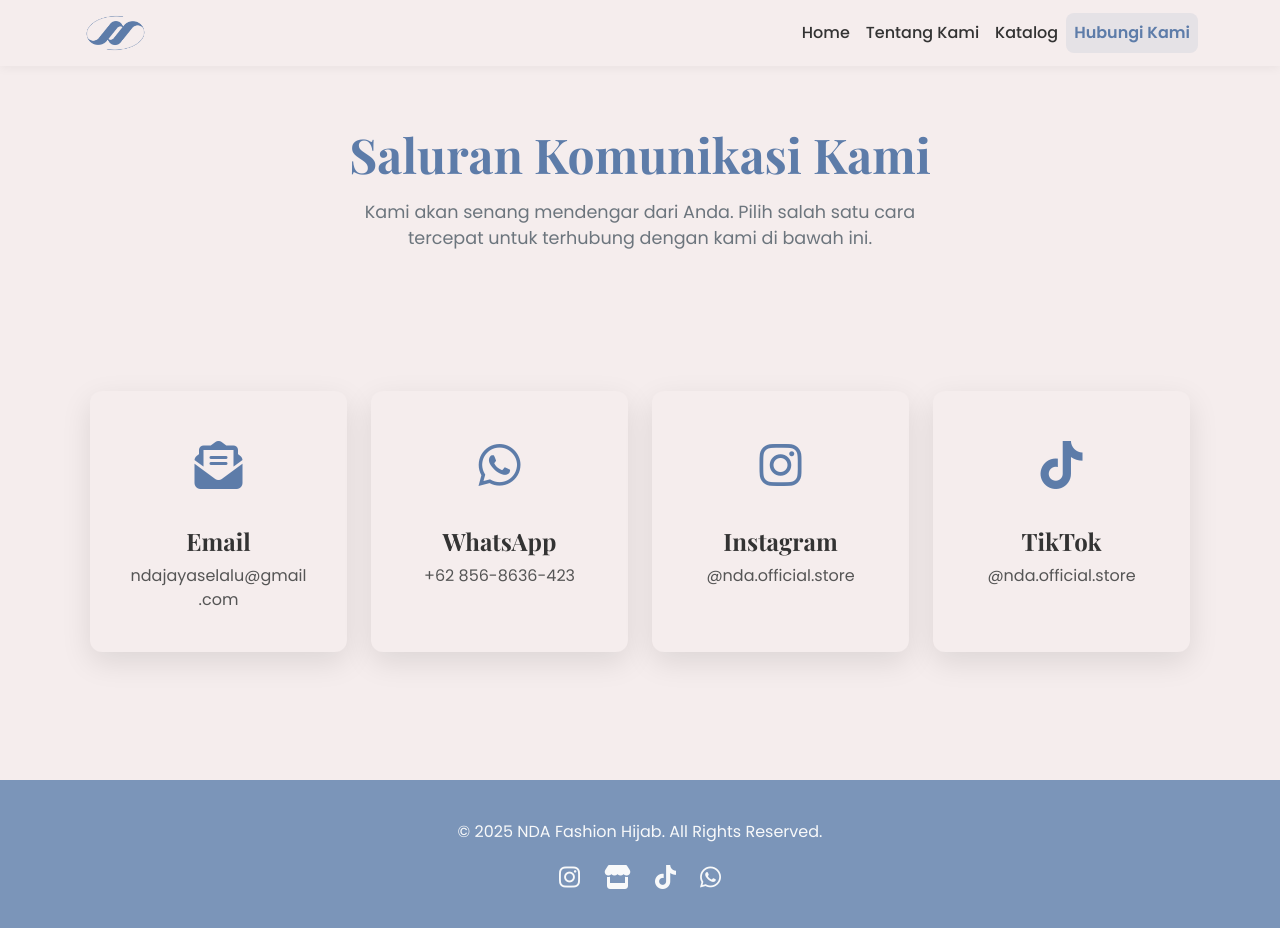
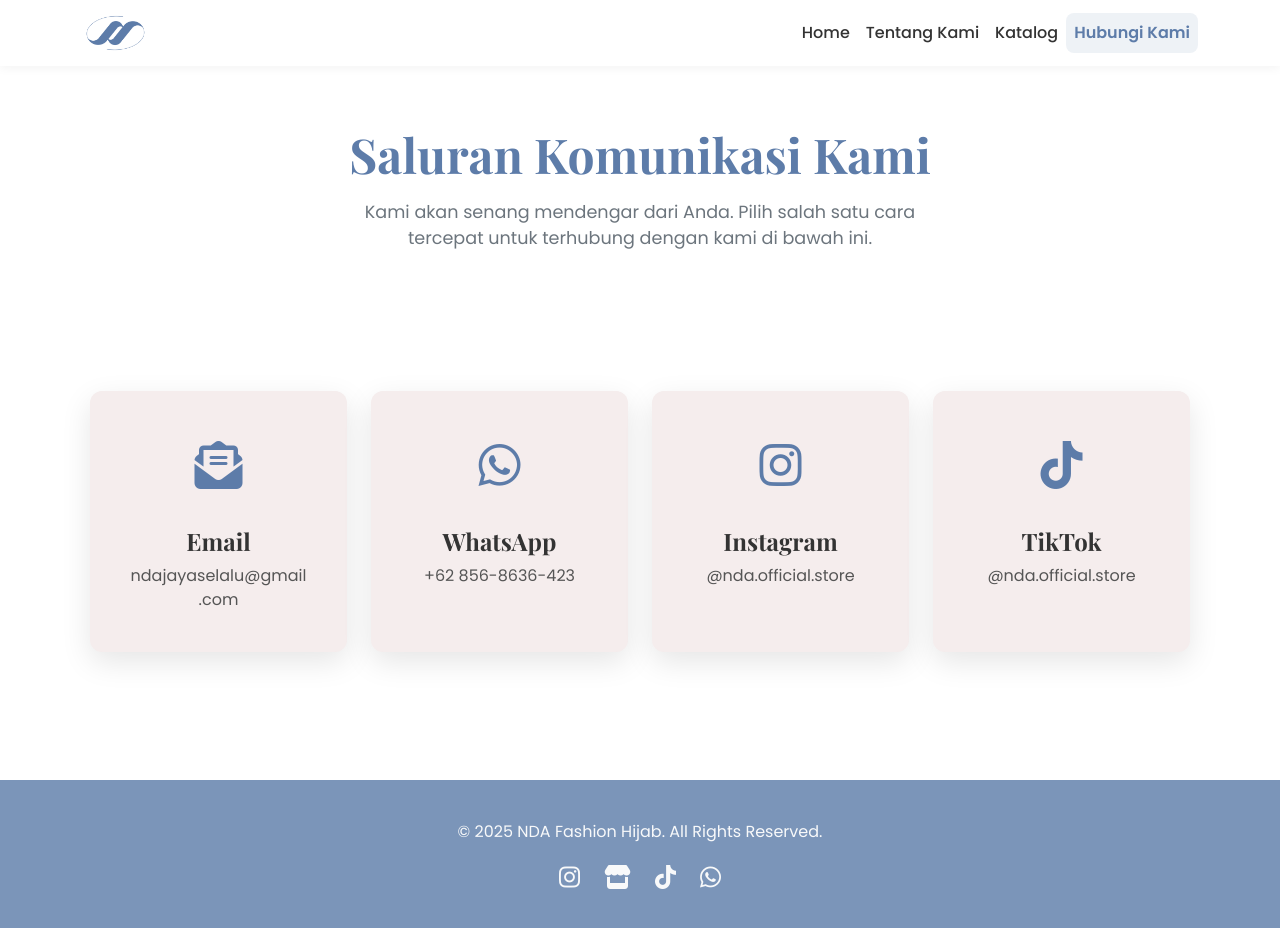
Before and after one commit to Tammam141/NDA_ONLINE, a plain HTML site: page contact.html in a window 1280 px wide. Drawn offline with nearby package versions, Linux system fonts and the light colour scheme.

```diff
--- a/contact.html
+++ b/contact.html
@@ -20,7 +20,7 @@
       --secondary-color: #7B95B9;
       --light-bg: #F5EDED;
       /* Pink Muda */
-      --highlight-bg: #F5EDED;
+      --highlight-bg: #FFFFFF;
       /* Putih */
       --grey-bg: #f8f9fa;
       --text-dark: #333;
@@ -94,11 +94,11 @@
     .contact-section {
       padding: 80px 20px;
       /* Background section ini akan tetap pink muda (light-bg) agar kontras dengan header dan kartu putih di dalamnya */
-      background-color: var(--light-bg);
+      background-color: var(--highlight-bg);
     }
 
     .contact-info-box {
-      background-color: var(--highlight-bg);
+      background-color: var(--light-bg);
       padding: 2.5rem;
       border-radius: var(--border-radius);
       text-align: center;
```
